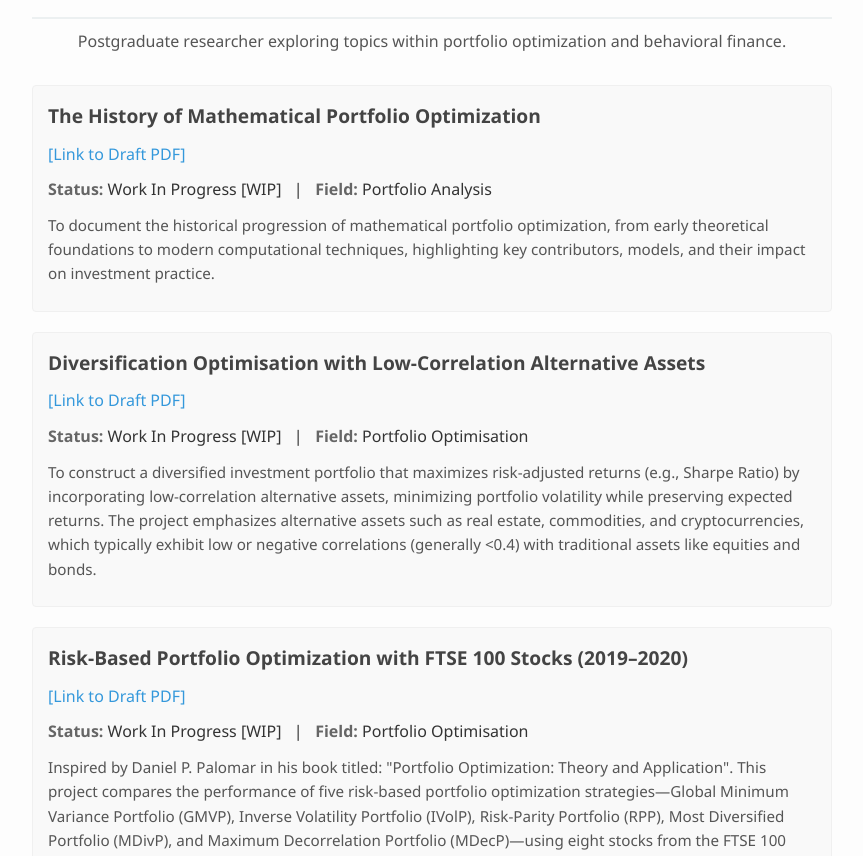
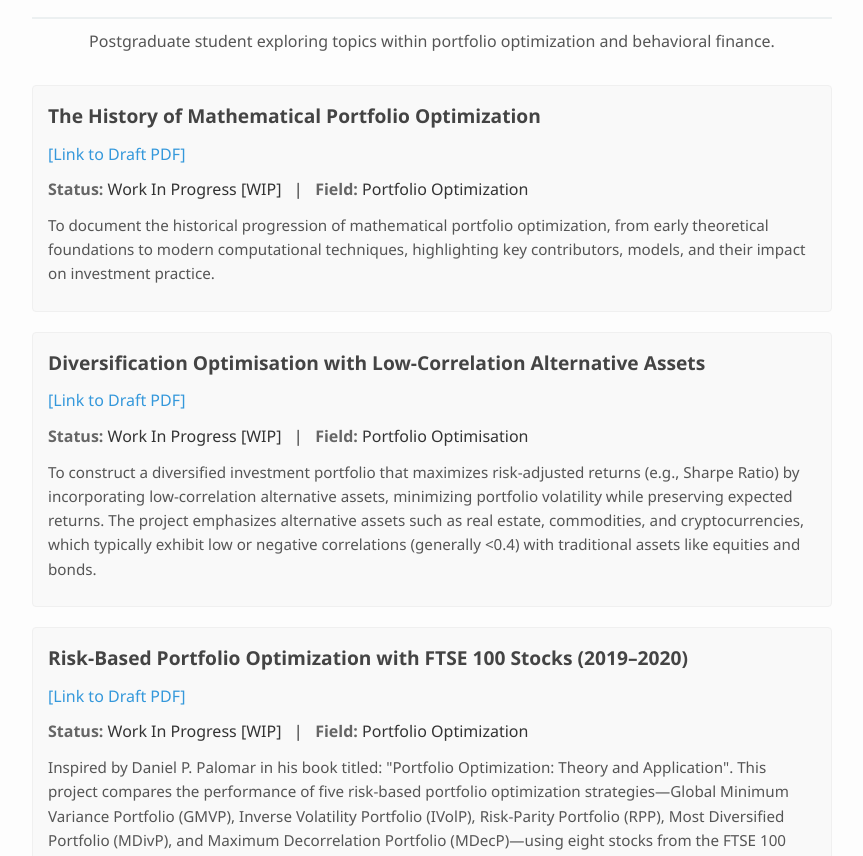
Before and after one commit to CamF00/CamF00.github.io, a plain HTML site: page projects/index.html in a window 1280 px wide. Shown: the part 89-945 px from the top of the page, without its empty margins (208-1071 px from the left). Drawn offline with nearby package versions, Linux system fonts and the light colour scheme.

Commit message:
Update index.html

```diff
--- a/projects/index.html
+++ b/projects/index.html
@@ -148,7 +148,7 @@
 <body>
   <header>
     <h1>Independent Research</h1>
-    <p class="intro-paragraph">Postgraduate researcher exploring topics within portfolio optimization and behavioral finance.
+    <p class="intro-paragraph">Postgraduate student exploring topics within portfolio optimization and behavioral finance.
 
 </p>
   </header>
@@ -158,7 +158,7 @@
         <p class="project-links">
             <a href="" title="Draft Project (PDF)" target="_blank" rel="noopener noreferrer">[Link to Draft PDF]</a>
         </p>
-        <p class="project-category"><strong>Status:</strong> Work In Progress [WIP]   |   <strong>Field:</strong> Portfolio Analysis</p>
+        <p class="project-category"><strong>Status:</strong> Work In Progress [WIP]   |   <strong>Field:</strong> Portfolio Optimization</p>
         <p class="project-abstract" itemprop="description abstract">
               To document the historical progression of mathematical portfolio optimization, from early theoretical foundations to modern computational techniques, highlighting key contributors, models, and their impact on investment practice.
 
@@ -182,7 +182,7 @@
         <p class="project-links">
             <a href="" title="Draft Project (PDF)" target="_blank" rel="noopener noreferrer">[Link to Draft PDF]</a>
         </p>
-        <p class="project-category"><strong>Status:</strong> Work In Progress [WIP]   |   <strong>Field:</strong> Portfolio Optimisation</p>
+        <p class="project-category"><strong>Status:</strong> Work In Progress [WIP]   |   <strong>Field:</strong> Portfolio Optimization</p>
         <p class="project-abstract" itemprop="description abstract">
             Inspired by Daniel P. Palomar in his book titled: "Portfolio Optimization: Theory and Application". This project compares the performance of five risk-based portfolio optimization strategies—Global Minimum Variance Portfolio (GMVP), Inverse Volatility Portfolio (IVolP), Risk-Parity Portfolio (RPP), Most Diversified Portfolio (MDivP), and Maximum Decorrelation Portfolio (MDecP)—using eight stocks from the FTSE 100 index over the period of 2019–2020.
         </p>
```
